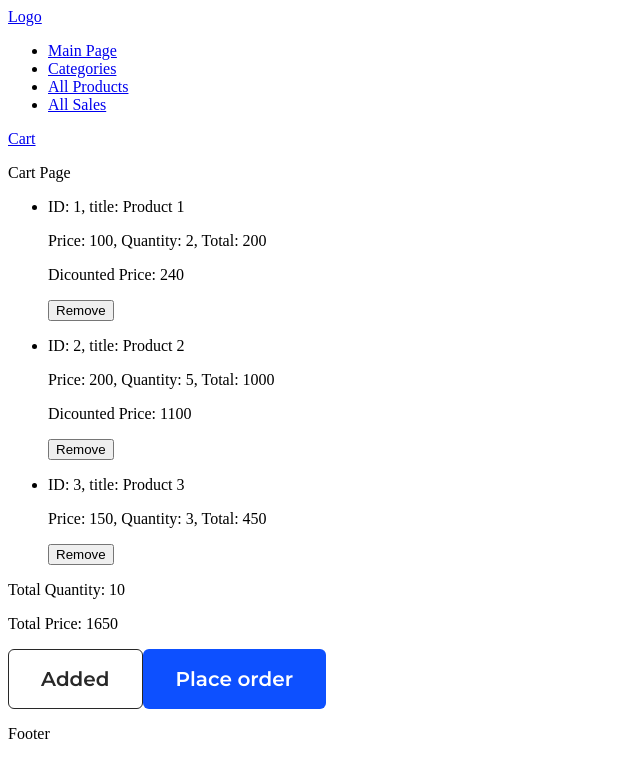
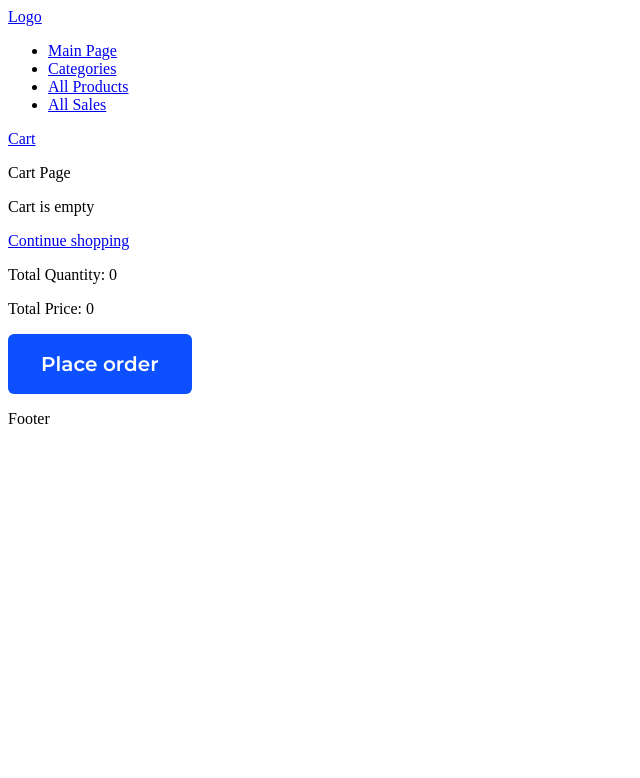
Before and after one commit to slavabez/react-final-project-structure, a React (Vite) app: page /cart in a window 1280 px wide. Shown: the top 778 px of the page, without its empty margins (0-640 px from the left). Built offline with nearby package versions, Linux system fonts and the light colour scheme.

Commit message:
Added cart slice redux

```diff
--- a/src/pages/Cart/CartPage.jsx
+++ b/src/pages/Cart/CartPage.jsx
@@ -1,40 +1,13 @@
 import { Link } from "react-router-dom";
-import { useDispatch } from "react-redux";
+import { useDispatch, useSelector } from "react-redux";
 import { openModal } from "../../redux/modalSlice";
+import { removeItem } from "../../redux/cartSlice";
 
 import Button from "../../components/Button/Button";
 
-const cartItems = [
-  {
-    id: 1,
-    title: "Product 1",
-    image: "https://via.placeholder.com/150",
-    price: 100,
-    discountPrice: 120,
-    quantity: 2,
-  },
-  {
-    id: 2,
-    title: "Product 2",
-    image: "https://via.placeholder.com/150",
-    price: 200,
-    discountPrice: 220,
-    quantity: 5,
-  },
-  {
-    id: 3,
-    title: "Product 3",
-    image: "https://via.placeholder.com/150",
-    price: 150,
-    discountPrice: null,
-    quantity: 3,
-  },
-];
-
-const isInCart = true;
-
 export default function CartPage() {
   const dispatch = useDispatch();
+  const cartItems = useSelector((state) => state.cart.items);
 
   const totalQuantity = cartItems.reduce(
     (total, item) => total + item.quantity,
@@ -80,17 +53,22 @@ export default function CartPage() {
                 Price: {item.price}, Quantity: {item.quantity}, Total:{" "}
                 {item.price * item.quantity}
               </p>
-              {item.discountPrice && (
-                <p>Dicounted Price: {item.discountPrice * item.quantity}</p>
+              {item.discont_price && (
+                <p>Dicounted Price: {item.discont_price * item.quantity}</p>
               )}
-              <button>Remove</button>
+              <button
+                onClick={() => {
+                  dispatch(removeItem({ id: item.id }));
+                }}
+              >
+                Remove
+              </button>
             </li>
           ))}
         </ul>
       )}
       <p>Total Quantity: {totalQuantity}</p>
       <p>Total Price: {totalPrice}</p>
-      <Button isActive={isInCart}>{isInCart ? "Added" : "Add to cart"}</Button>
       <Button onClick={handlePlaceOrder}>Place order</Button>
     </div>
   );
--- a/src/pages/Products/All/AllProductsPage.jsx
+++ b/src/pages/Products/All/AllProductsPage.jsx
@@ -1,10 +1,15 @@
 import { useSearchParams, Link } from "react-router-dom";
 import axios from "axios";
 import { useEffect, useState } from "react";
+import { useDispatch } from "react-redux";
+
+import Button from "../../../components/Button/Button";
+import { addToCart } from "../../../redux/cartSlice";
 
 export default function AllProductsPage() {
   const [searchParams, setSearchParams] = useSearchParams();
   const [products, setProducts] = useState([]);
+  const dispatch = useDispatch();
 
   function handleChange(e) {
     const { name, value, type, checked } = e.target;
@@ -83,15 +88,45 @@ export default function AllProductsPage() {
           <option value="priceLowToHigh">price: low-high</option>
         </select>
       </label>
-      {filteredProducts.map((product) => (
-        <Link to={`/products/${product.id}`} key={product.id}>
-          <div>
-            <p>ID: {product.id}</p>
-            <p>TITLE: {product.title}</p>
-            <p>PRICE: {product.price}</p>
-          </div>
-        </Link>
-      ))}
+      <div
+        style={{
+          display: "flex",
+          flexWrap: "wrap",
+          gap: "10px",
+        }}
+      >
+        {filteredProducts.map((product) => {
+          const realPrice = product.discont_price || product.price;
+          const oldPrice = product.discont_price ? product.price : null;
+          return (
+            <Link
+              to={`/products/${product.id}`}
+              key={product.id}
+              style={{
+                maxWidth: "200px",
+                textDecoration: "none",
+                border: "1px solid black",
+              }}
+            >
+              <div>
+                <p>ID: {product.id}</p>
+                <p>TITLE: {product.title}</p>
+                <p>PRICE: {realPrice}</p>
+                {oldPrice && <p>OLD PRICE: {oldPrice}</p>}
+                <Button
+                  onClick={(e) => {
+                    e.preventDefault();
+                    e.stopPropagation();
+                    dispatch(addToCart(product));
+                  }}
+                >
+                  Add to cart
+                </Button>
+              </div>
+            </Link>
+          );
+        })}
+      </div>
     </div>
   );
 }
--- /dev/null
+++ b/src/redux/cartSlice.jsx
@@ -0,0 +1,57 @@
+import { createSlice } from "@reduxjs/toolkit";
+
+export const cartSlice = createSlice({
+  name: "cart",
+  initialState: {
+    items: [],
+  },
+  reducers: {
+    addToCart: (state, action) => {
+      const { id, title, image, price, discont_price } = action.payload;
+      const existingItem = state.items.find((item) => item.id === id);
+      if (existingItem) {
+        existingItem.quantity++;
+      } else {
+        state.items.push({
+          id,
+          quantity: 1,
+          title,
+          image,
+          price,
+          discont_price,
+        });
+      }
+    },
+    decrementFromCart: (state, action) => {
+      const { id } = action.payload;
+      const existingItem = state.items.find((item) => item.id === id);
+      if (existingItem.quantity === 1) {
+        state.items = state.items.filter((item) => item.id !== id);
+      } else {
+        existingItem.quantity--;
+      }
+    },
+    updateQuantity: (state, action) => {
+      const { id, quantity } = action.payload;
+      const existingItem = state.items.find((item) => item.id === id);
+      if (existingItem) {
+        existingItem.quantity = quantity;
+      }
+    },
+    removeItem: (state, action) => {
+      const { id } = action.payload;
+      state.items = state.items.filter((item) => item.id !== id);
+    },
+    clearCart: (state) => {
+      state.items = [];
+    },
+  },
+});
+
+export const {
+  addToCart,
+  decrementFromCart,
+  updateQuantity,
+  removeItem,
+  clearCart,
+} = cartSlice.actions;
--- a/src/redux/store.js
+++ b/src/redux/store.js
@@ -1,9 +1,11 @@
 import { configureStore } from "@reduxjs/toolkit";
 import { modalSlice } from "./modalSlice";
+import { cartSlice } from "./cartSlice";
 
 const store = configureStore({
   reducer: {
     modal: modalSlice.reducer,
+    cart: cartSlice.reducer,
   },
   devTools: true,
 });
```
